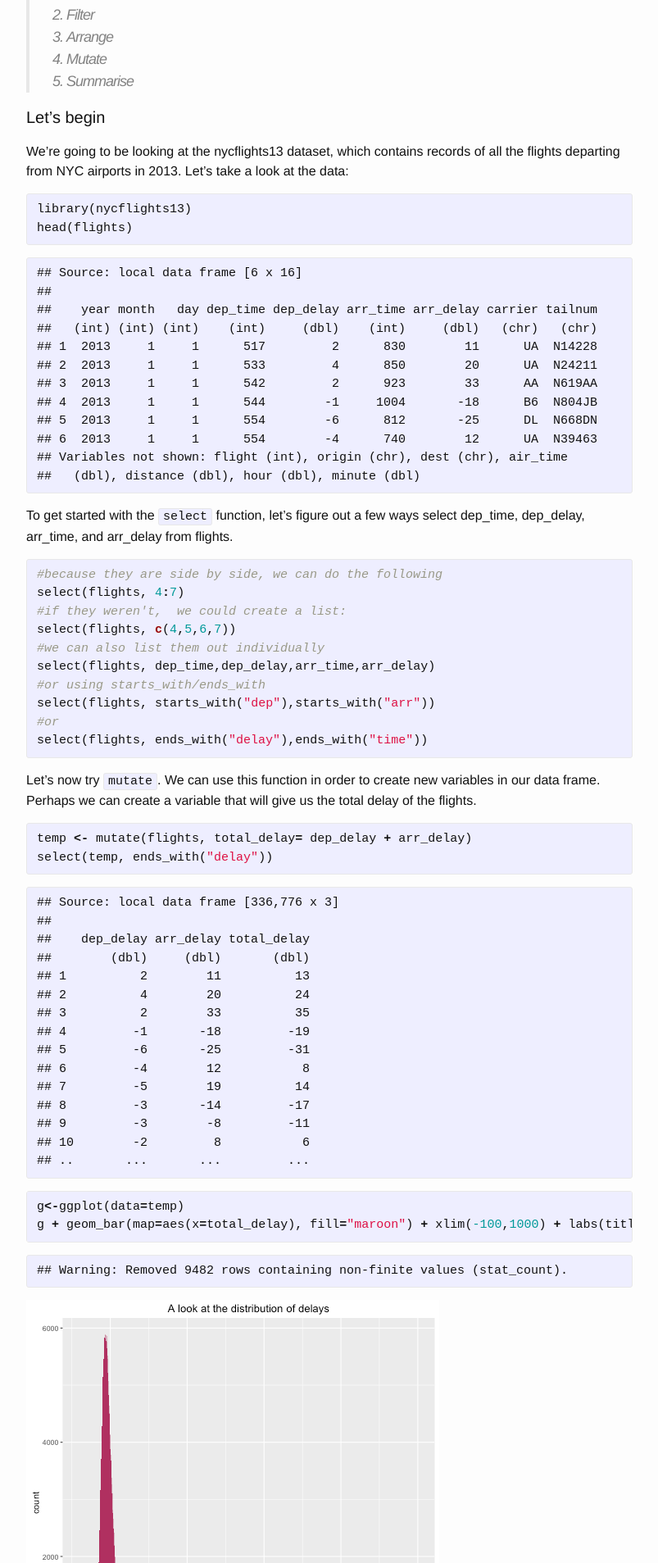
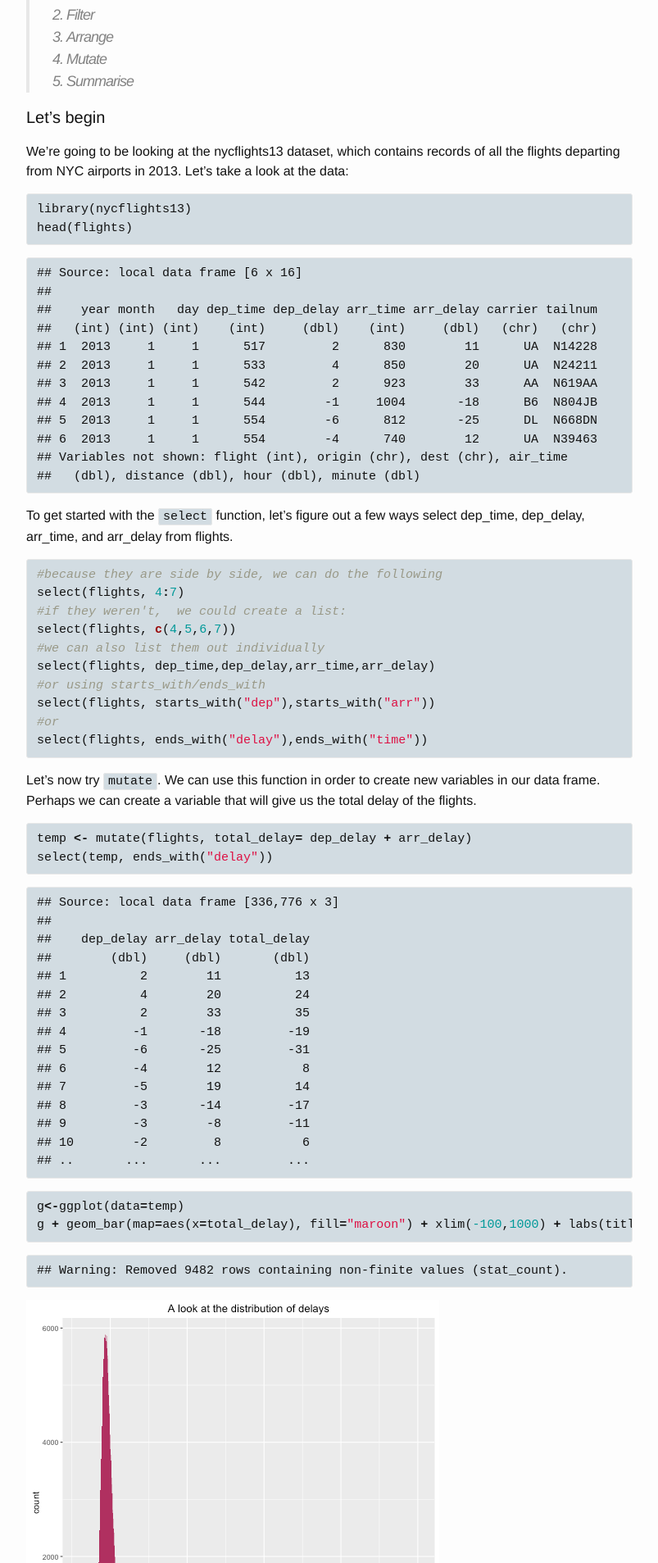
Before and after one commit to yankev/yankev.github.io, a Jekyll site: the page built from _posts/2016-01-11-dplyr_flights.md, in a window 1280 px wide. Shown: the part 429-2336 px from the top of the page at 82% size, without its empty margins (238-1041 px from the left). Built offline with Jekyll 4.4.1, drawn with Linux system fonts in a browser that asks for light colours.

Commit message:
changed code bg colour

```diff
--- a/_sass/_base.scss
+++ b/_sass/_base.scss
@@ -132,7 +132,8 @@ code {
     font-size: 15px;
     border: 1px solid $grey-color-light;
     border-radius: 3px;
-    background-color: #eef;
+    /*background-color: #eef;*/
+    background-color: #D2DCE2;
 }
 
 code {
```
